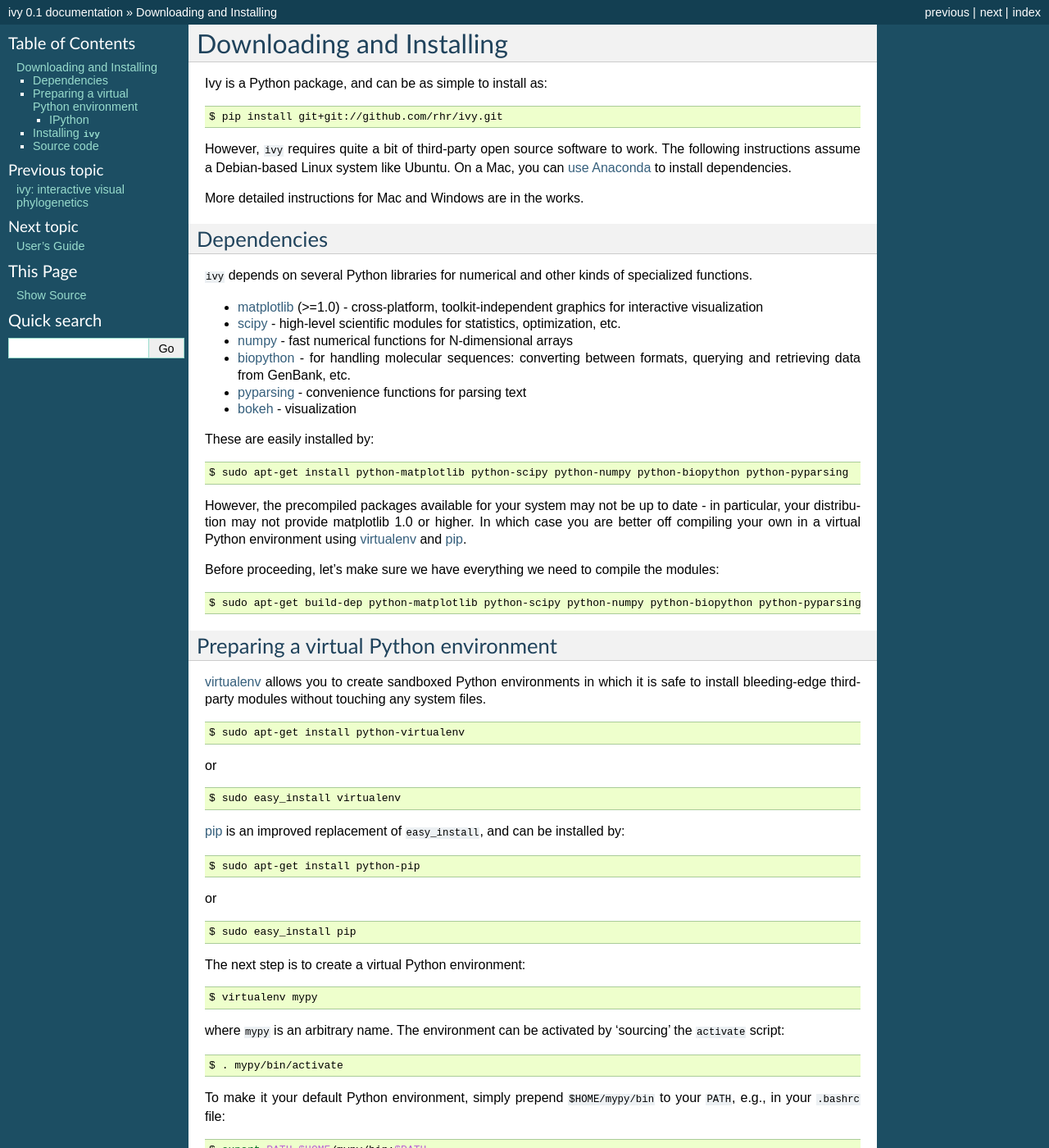
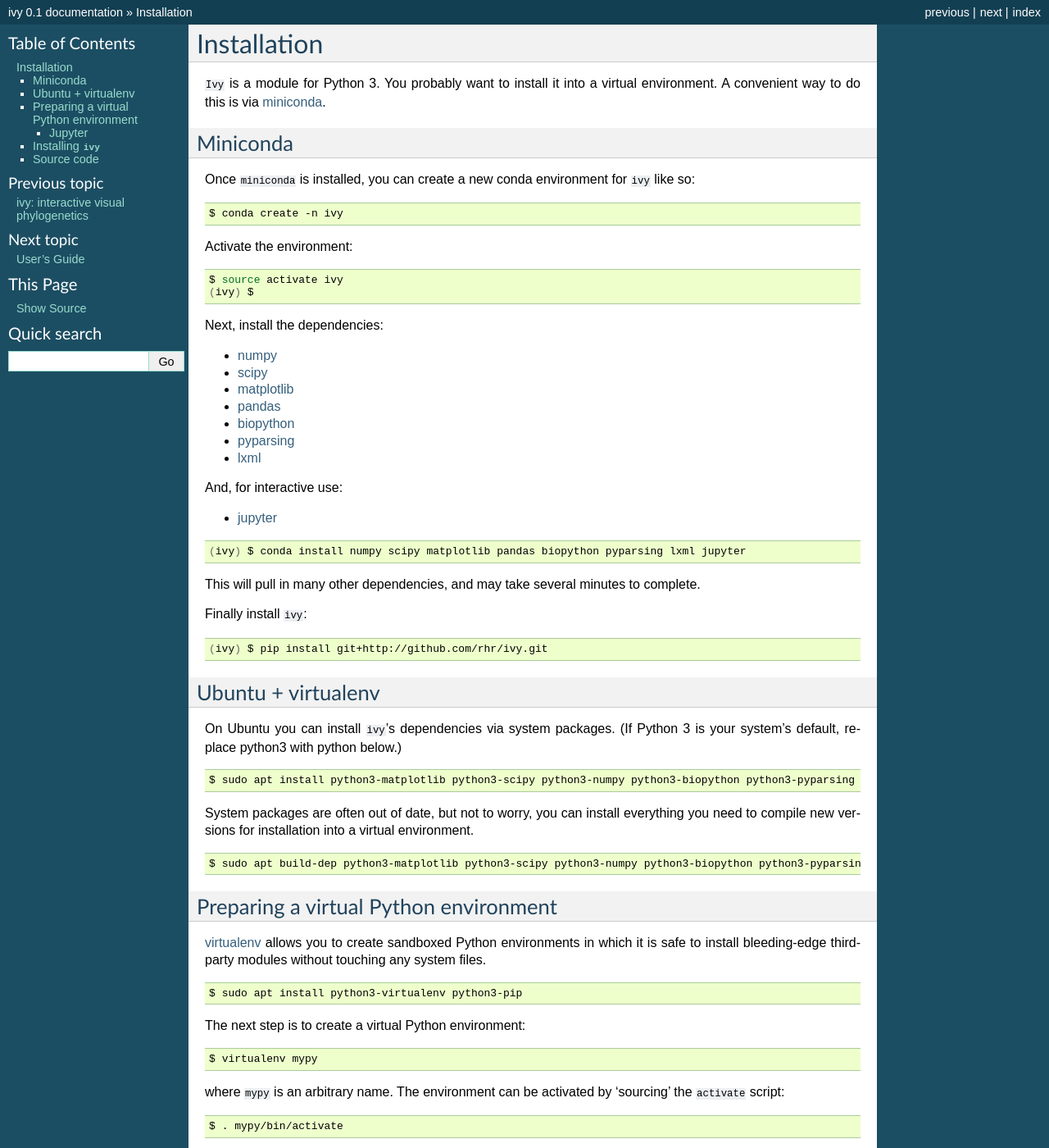
Before and after one commit to rhr/ivy, a Sphinx documentation site: the page built from doc/source/install.rst, in a window 1280 px wide and 1400 px high. Shown: the whole window at 82% size. Built offline with Sphinx 7.4.7, drawn with Linux system fonts in a browser that asks for light colours; some of the changed text lies outside the part shown.

Commit message:
doc update wip

```diff
--- a/doc/source/install.rst
+++ b/doc/source/install.rst
@@ -1,60 +1,76 @@
 .. _getting-ivy
 
-**************************
-Downloading and Installing
-**************************
+************
+Installation
+************
 
-Ivy is a Python package, and can be as simple to install as:
+``Ivy`` is a module for Python 3. You probably want to install it into
+a virtual environment. A convenient way to do this is via `miniconda
+<https://conda.io/miniconda.html>`_.
+
+Miniconda
+=========
+
+Once ``miniconda`` is installed, you can create a new conda
+environment for ``ivy`` like so:
 
 .. code-block:: bash
 
-  $ pip install git+git://github.com/rhr/ivy.git
+  $ conda create -n ivy
 
-However, ``ivy`` requires quite a bit of third-party open source
-software to work.  The following instructions assume a Debian-based
-Linux system like Ubuntu.  On a Mac, you can `use Anaconda <http://docs.continuum.io/anaconda/install>`_ to install
-dependencies.
-
-More detailed instructions for Mac and Windows are in the works.
-
-Dependencies
-============
-
-``ivy`` depends on several Python libraries for numerical and other
-kinds of specialized functions.
-
-* `matplotlib <http://matplotlib.sf.net>`_ (>=1.0) - cross-platform,
-  toolkit-independent graphics for interactive visualization
-* `scipy <http://www.scipy.org>`_ - high-level scientific modules for
-  statistics, optimization, etc.
-* `numpy <http://numpy.scipy.org>`_ - fast numerical functions for
-  N-dimensional arrays
-* `biopython <http://www.biopython.org>`_ - for handling molecular
-  sequences: converting between formats, querying and retrieving data
-  from GenBank, etc.
-* `pyparsing <http://pyparsing.wikispaces.com>`_ - convenience
-  functions for parsing text
-* `bokeh <http://bokeh.pydata.org/en/latest/>`_ - visualization
-
-These are easily installed by:
+Activate the environment:
 
 .. code-block:: bash
 
-  $ sudo apt-get install python-matplotlib python-scipy python-numpy python-biopython python-pyparsing
+  $ source activate ivy
+  (ivy) $
 
-However, the precompiled packages available for your system may not be
-up to date - in particular, your distribution may not provide
-matplotlib 1.0 or higher.  In which case you are better off compiling
-your own in a virtual Python environment using `virtualenv
-<http://pypi.python.org/pypi/virtualenv>`_ and `pip
-<http://www.pip-installer.org>`_.
+Next, install the dependencies:
 
-Before proceeding, let's make sure we have everything we need to
-compile the modules:
+* `numpy <http://numpy.scipy.org>`_
+* `scipy <http://www.scipy.org>`_
+* `matplotlib <http://matplotlib.org>`_
+* `pandas <http://pandas.pydata.org>`_
+* `biopython <http://www.biopython.org>`_
+* `pyparsing <http://pyparsing.wikispaces.com>`_
+* `lxml <http://lxml.de>`_
+
+And, for interactive use:
+
+* `jupyter <http://jupyter.org>`_
 
 .. code-block:: bash
 
-  $ sudo apt-get build-dep python-matplotlib python-scipy python-numpy python-biopython python-pyparsing
+  (ivy) $ conda install numpy scipy matplotlib pandas biopython pyparsing lxml jupyter
+
+This will pull in many other dependencies, and may take several
+minutes to complete.
+
+Finally install ``ivy``:
+
+.. code-block:: bash
+
+  (ivy) $ pip install git+http://github.com/rhr/ivy.git
+
+
+Ubuntu + virtualenv
+===================
+
+On Ubuntu you can install ``ivy``'s dependencies via system
+packages. (If Python 3 is your system's default, replace python3 with
+python below.)
+
+.. code-block:: bash
+
+  $ sudo apt install python3-matplotlib python3-scipy python3-numpy python3-biopython python3-pyparsing python3-pillow python3-lxml python3-pandas
+
+System packages are often out of date, but not to worry, you can
+install everything you need to compile new versions for installation
+into a virtual environment.
+
+.. code-block:: bash
+
+  $ sudo apt build-dep python3-matplotlib python3-scipy python3-numpy python3-biopython python3-pyparsing python3-pillow python3-lxml python3-pandas
 
 Preparing a virtual Python environment
 ======================================
@@ -66,26 +82,7 @@ files.
 
 .. code-block:: bash
 
-  $ sudo apt-get install python-virtualenv
-
-or
-
-.. code-block:: bash
-
-  $ sudo easy_install virtualenv
-
-`pip <http://www.pip-installer.org>`_ is an improved replacement of
-``easy_install``, and can be installed by:
-
-.. code-block:: bash
-
-  $ sudo apt-get install python-pip
-
-or
-
-.. code-block:: bash
-
-  $ sudo easy_install pip
+  $ sudo apt install python3-virtualenv python3-pip
 
 The next step is to create a virtual Python environment:
 
@@ -111,18 +108,18 @@ Once the environment is active, we can install the modules themselves:
 
 .. code-block:: bash
 
-  $ for module in matplotlib scipy numpy biopython pyparsing ; do
+  $ for module in matplotlib scipy numpy pandas biopython pyparsing lxml ; do
   $    pip install $module ;
   $ done
 
-IPython
+Jupyter
 -------
 
-You will also want to install IPython in your virtual environment:
+You will also want to install Jupyter in your virtual environment:
 
 .. code-block:: bash
 
-  $ pip install ipython
+  $ pip install jupyter
 
 Installing ``ivy``
 ==================
@@ -131,7 +128,7 @@ Finally, once the dependencies have been satisfied, we can install ``ivy``:
 
 .. code-block:: bash
 
-  $ pip install git+git://github.com/rhr/ivy.git
+  $ pip install git+http://github.com/rhr/ivy
 
 
 Source code
```
